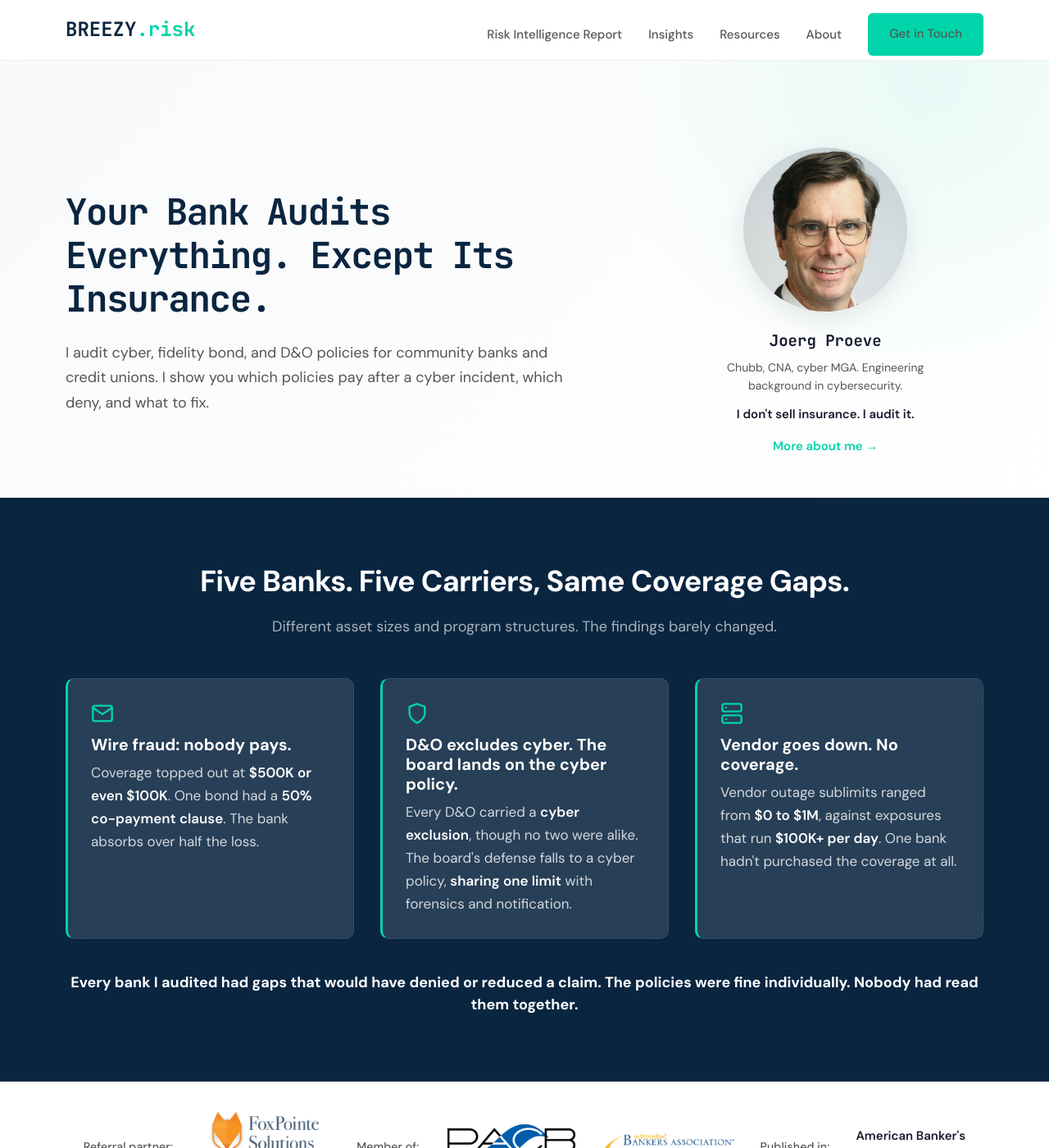
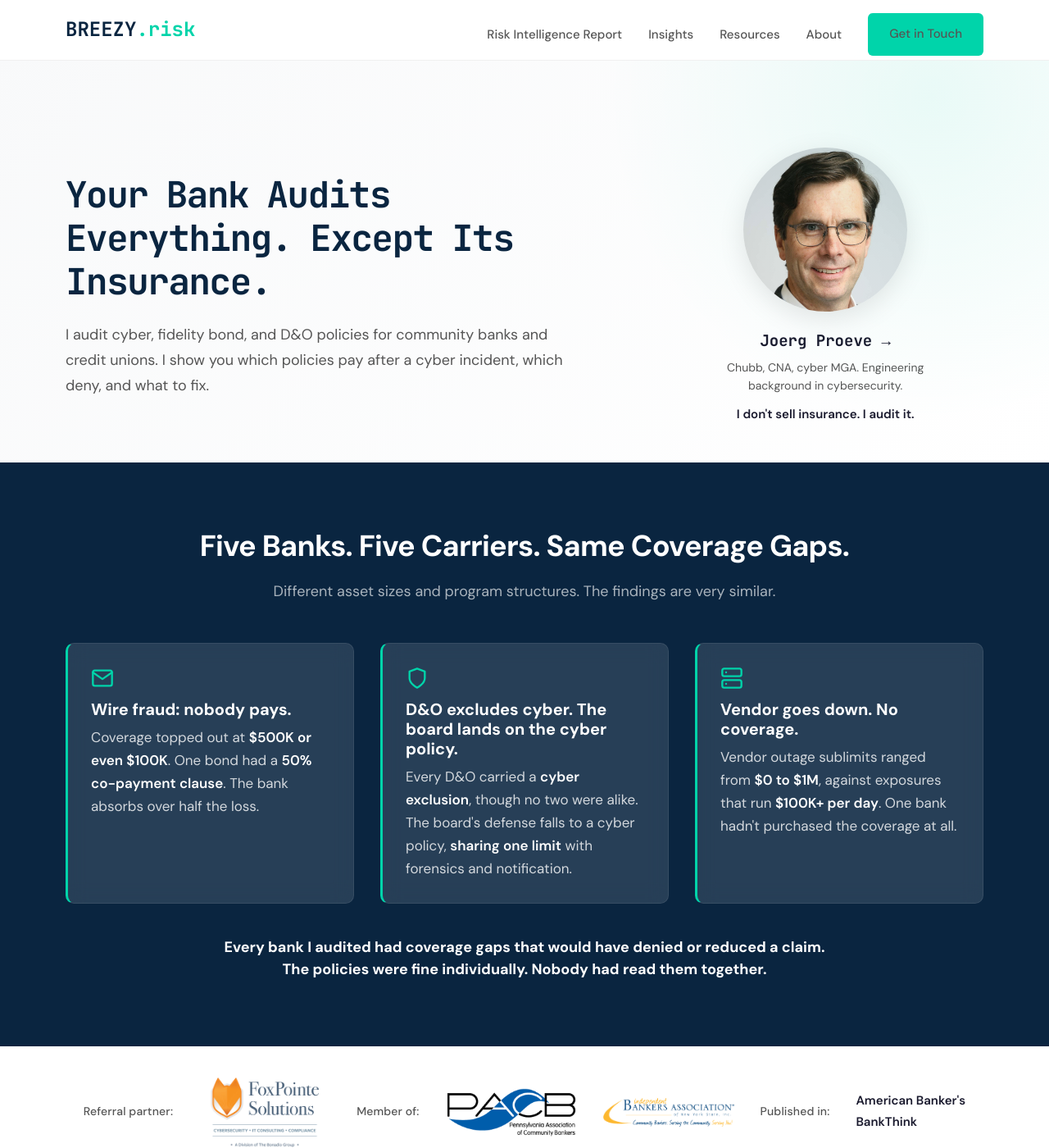
Before and after one commit to joeproe1/breezyrisk.com, a Jekyll site: the page built from index.html, in a window 1280 px wide and 1400 px high. Shown: the whole window at 82% size. Built offline with Jekyll 4.4.1, drawn with Linux system fonts in a browser that asks for light colours; some of the changed text lies outside the part shown.

Commit message:
Simplify homepage hero byline and link the report inline
Make the name itself the link to the About page, and reference the Risk
Intelligence Report as an inline link in the deliverable section rather
than a separate button. Underline links in section intros so they are
distinguishable without relying on color. Remove styles left unused.

```diff
--- a/_sass/_base.scss
+++ b/_sass/_base.scss
@@ -135,6 +135,11 @@
         font-size: 20px;
         max-width: 700px;
         margin: 0 auto;
+
+        a {
+            text-decoration: underline;
+            text-underline-offset: 3px;
+        }
     }
 }
 
--- a/_sass/_pages.scss
+++ b/_sass/_pages.scss
@@ -607,35 +607,11 @@
     box-shadow: 0 8px 32px rgba(0, 0, 0, 0.1);
 }
 
-.hero-intro {
-    font-size: 17px;
-    line-height: 1.6;
-    color: $text-secondary;
-    margin: 20px 0 0;
-}
-
-.hero-about-link {
-    color: $accent;
-    font-weight: 600;
-    text-decoration: none;
-    white-space: nowrap;
-    margin-left: 12px;
-
-    &:hover {
-        text-decoration: underline;
-    }
-}
-
 // Byline under the hero photo
 .hero-byline {
     margin-top: 20px;
     max-width: 300px;
     text-align: center;
-
-    .hero-about-link {
-        margin-left: 0;
-        font-size: 15px;
-    }
 }
 
 .hero-byline-name {
@@ -644,6 +620,15 @@
     font-weight: 700;
     color: $text-primary;
     margin: 0 0 6px;
+
+    a {
+        color: $text-primary;
+        text-decoration: none;
+
+        &:hover {
+            color: $accent;
+        }
+    }
 }
 
 .hero-byline-credentials {
@@ -658,17 +643,13 @@
     font-weight: 600;
     line-height: 1.5;
     color: $text-primary;
-    margin: 0 0 12px;
+    margin: 0;
 }
 
 @media (max-width: $bp-tablet) {
     .hero-photo {
         width: 160px;
         height: 160px;
-    }
-
-    .hero-intro {
-        font-size: 16px;
     }
 
     .hero-byline-name {
--- a/index.html
+++ b/index.html
@@ -42,10 +42,9 @@
       <div class="hero-visual">
         <img src="{{ '/assets/images/joerg-homepage.jpg' | relative_url }}" alt="Joerg Proeve, Founder and Principal at Breezy Risk" class="hero-photo">
         <div class="hero-byline">
-          <p class="hero-byline-name">Joerg Proeve</p>
+          <p class="hero-byline-name"><a href="{{ '/about/' | relative_url }}">Joerg Proeve &rarr;</a></p>
           <p class="hero-byline-credentials">Chubb, CNA, cyber MGA. Engineering background in cybersecurity.</p>
           <p class="hero-byline-slogan">I don't sell insurance. I audit it.</p>
-          <a href="{{ '/about/' | relative_url }}" class="hero-about-link">More about me &rarr;</a>
         </div>
       </div>
 
@@ -57,8 +56,8 @@
 <section class="proof-section">
   <div class="container">
     <div class="section-header">
-      <h2 style="color: #fff;">Five Banks. Five Carriers, Same Coverage Gaps.</h2>
-      <p style="color: rgba(255,255,255,.65); font-size: 18px; margin: 12px auto 0; line-height: 1.6;">Different asset sizes and program structures. The findings barely changed.</p>
+      <h2 style="color: #fff;">Five Banks. Five Carriers. Same Coverage Gaps.</h2>
+      <p style="color: rgba(255,255,255,.65); font-size: 18px; margin: 12px auto 0; line-height: 1.6;">Different asset sizes and program structures. The findings are very similar.</p>
     </div>
 
     <div class="proof-grid">
@@ -83,7 +82,7 @@
     </div>
 
     <div class="proof-closing">
-      <p class="proof-summary">Every bank I audited had gaps that would have denied or reduced a claim. The policies were fine individually. Nobody had read them together.</p>
+      <p class="proof-summary">Every bank I audited had coverage gaps that would have denied or reduced a claim.<br>The policies were fine individually. Nobody had read them together.</p>
     </div>
   </div>
 </section>
@@ -111,17 +110,11 @@
 </div>
 
 <!-- What You Receive -->
-<section id="walkaway" class="solution-section">
+<section id="what-you-receive" class="solution-section">
   <div class="container">
-    <div class="section-header" style="margin-bottom: 28px;">
+    <div class="section-header" style="margin-bottom: 0;">
       <h2>What You Receive</h2>
-      <p>Your cyber policy, D&O policy, and fidelity bond, read together and tested against the incidents that hit community banks. The Risk Intelligence Report gives you every finding in dollar terms, with the policy language to request at renewal.</p>
-    </div>
-
-    <div class="section-actions" style="justify-content: center;">
-      <a href="{{ '/risk-intelligence-report/' | relative_url }}" class="btn btn-secondary">
-        How the report works &rarr;
-      </a>
+      <p>Your cyber policy, D&O policy, and fidelity bond, read together and tested against the incidents that hit community banks. The <a href="{{ '/risk-intelligence-report/' | relative_url }}">Risk Intelligence Report</a> gives you every finding in dollar terms, with the policy language to request at renewal.</p>
     </div>
   </div>
 </section>
```
